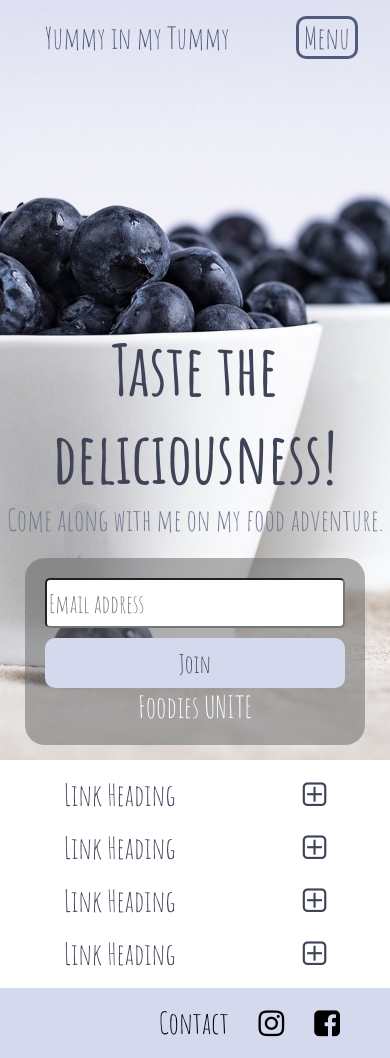
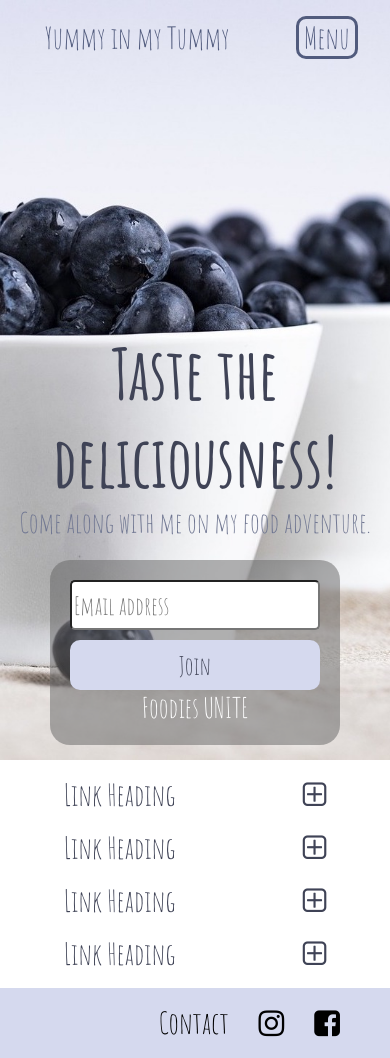
Before and after one commit to dartmouth-cs52-17S/lab1-yeonjaepark, a plain HTML site: page index.html in a window 390 px wide. Drawn offline with Linux system fonts and the light colour scheme; a web font is replaced by a local one.

Commit message:
updating mobile view

```diff
--- a/index.html
+++ b/index.html
@@ -5,6 +5,9 @@
     <link rel="stylesheet" href="style.css">
     <link rel="stylesheet" href="font-awesome-4.7.0/css/font-awesome.min.css">
     <link href="https://fonts.googleapis.com/css?family=Amatic+SC:400,700|Chelsea+Market|Londrina+Solid|Slackey" rel="stylesheet">
+
+    <!-- to fix mobile display http://stackoverflow.com/questions/15765962/media-only-screen-and-max-width-479px-not-working-for-mobile -->
+    <meta name="viewport" content="width-device-width, initial-scale=1.0">
   </head>
   <body>
     <div class="main-container">
--- a/style.css
+++ b/style.css
@@ -242,7 +242,7 @@ footer a {
   }
 
   .home-container p {
-    font-size: 30px;
+    font-size: 28px;
     text-align: center;
   }
 
@@ -256,9 +256,13 @@ footer a {
     align-items: center;
   }
 
+  input {
+    width: 250px;
+  }
+
   .email-container button {
     margin-top: 10px;
-    width: 300px;
+    width: 250px;
   }
 
   .email-container p {
```
